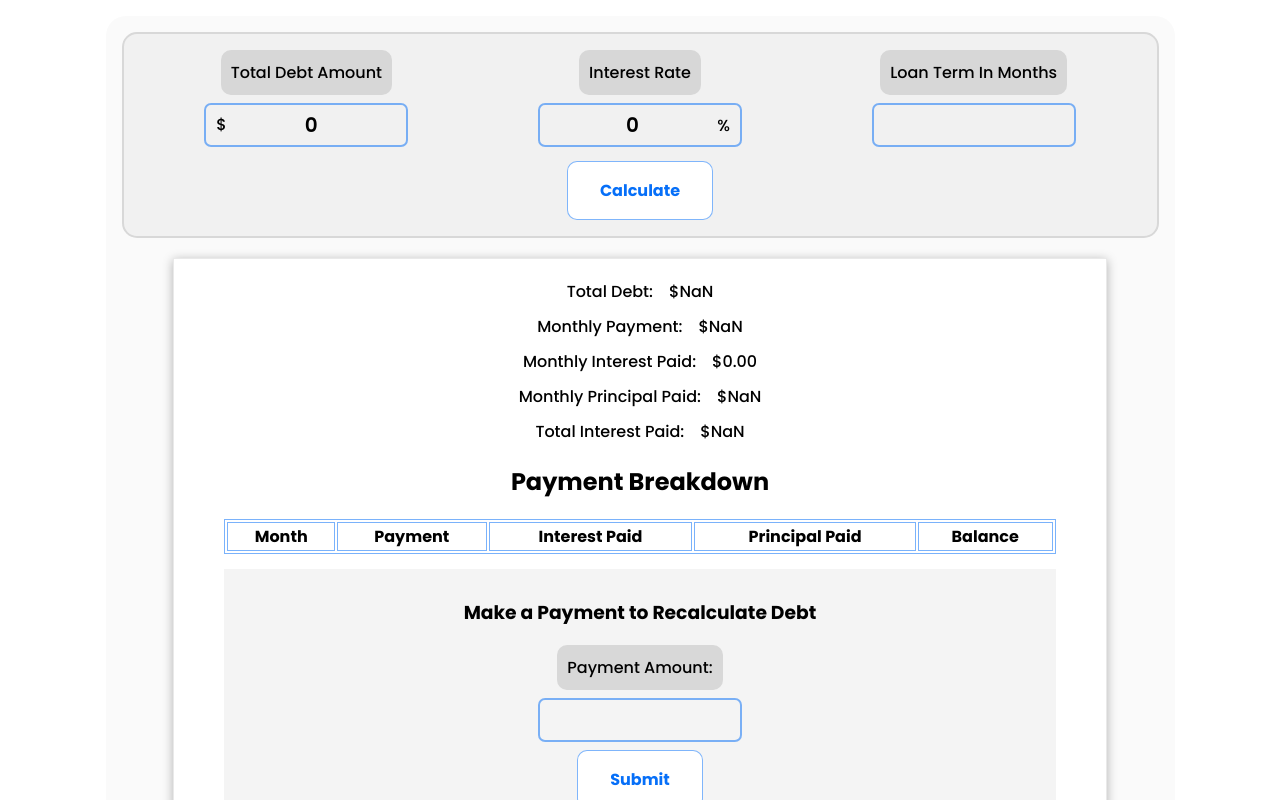
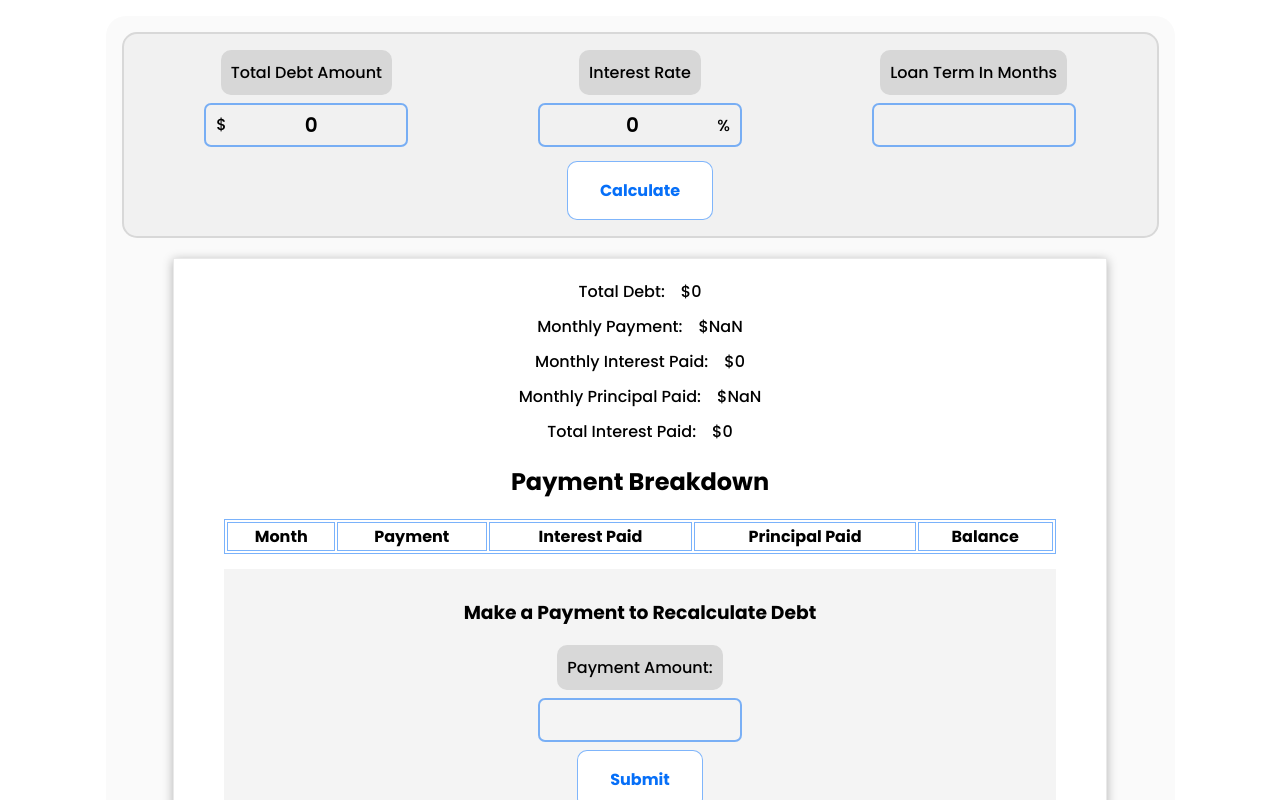
Before and after one commit to SaxtonGrey/debt-free-calc, a React (Create React App) app: page / in a window 1280 px wide. Both pictures are taken after a click on the button "Calculate". Shown: the top 800 px of the page. Built offline with nearby package versions, Linux system fonts and the light colour scheme.

Commit message:
Fix major flaw in logic

```diff
--- a/src/CalcDebtComp.jsx
+++ b/src/CalcDebtComp.jsx
@@ -7,52 +7,56 @@ class CalcDebtComp extends React.Component {
     const floatTotalDebt = parseFloat(totalDebt.toFixed(2));
     const floatInterestRate = parseFloat(interestRate.toFixed(2));
     const intLoanTerm = parseInt(loanTerm);
-    const monthlyPayment = ((floatInterestRate / 1200) * floatTotalDebt) + (floatTotalDebt / intLoanTerm);
-    const monthlyInterestPaid = ((floatInterestRate / 1200) * floatTotalDebt);
-    const totalInterestPaid = ((floatInterestRate / 1200) * floatTotalDebt * intLoanTerm);
+    const monthlyInterest = parseFloat(((floatInterestRate / 1200) * floatTotalDebt).toFixed(2));
+    const monthlyPrincipal = ((floatTotalDebt / intLoanTerm));
 
     this.state = {
-      totalDebt: (parseFloat(floatTotalDebt) + parseFloat(totalInterestPaid)).toFixed(2),
+      totalDebt: parseFloat((floatTotalDebt + monthlyInterest).toFixed(2)),
       interestRate: floatInterestRate,
       loanTerm: intLoanTerm,
-      monthlyPayment: parseFloat(monthlyPayment.toFixed(2)),
-      monthlyInterestPaid: parseFloat(monthlyInterestPaid.toFixed(2)),
-      monthlyPrincipal: Number((monthlyPayment - monthlyInterestPaid).toFixed(2)),
+      monthlyPayment: parseFloat((monthlyPrincipal + monthlyInterest).toFixed(2)),
+      monthlyInterest: monthlyInterest,
+      monthlyPrincipal: parseFloat(monthlyPrincipal.toFixed(2)),
       breakdown: [],
-      totalInterestPaid: parseFloat(totalInterestPaid.toFixed(2)),
       payments: [],
       paymentAmount: '',
+      interestPaid: 0.00,
     };
   }
 
   componentDidMount() {
-    const { monthlyPayment, monthlyInterestPaid } = this.state;
-    const monthlyPrincipal = (monthlyPayment - monthlyInterestPaid).toFixed(2);
-    this.setState({ monthlyPrincipal });
     this.calculateBreakdown();
   }
 
   calculateBreakdown = () => {
-    const { totalDebt, totalInterestPaid, loanTerm, monthlyPayment, monthlyPrincipal } = this.state;
-    const monthlyInterest = (totalInterestPaid / loanTerm).toFixed(2);
-    let balance = parseFloat(totalDebt);
-    let interestPaid = 0.00;
-    let principalPaid = 0.00;
+    const { totalDebt, interestRate, loanTerm, monthlyPrincipal, monthlyInterest } = this.state;
+    let balance = totalDebt - monthlyInterest;
+    let totalInterestPaid = 0.00;
     let breakdown = [];
 
     for (let i = 1; i <= loanTerm; i++) {
-      interestPaid += parseFloat(monthlyInterest);
-      principalPaid += parseFloat(monthlyPrincipal);
-      balance = Number((balance - monthlyPayment).toFixed(2));
-      breakdown.push({ month: i, monthlyPayment: parseFloat(monthlyPayment.toFixed(2)), interestPaid: parseFloat(interestPaid.toFixed(2)), principalPaid, balance });
+      const monthlyInterest = (interestRate / 1200) * balance;
+      const monthlyPayment = parseFloat((monthlyPrincipal + monthlyInterest).toFixed(2));
+      totalInterestPaid += monthlyInterest;
+      balance -= monthlyPrincipal;
+      if (i === loanTerm) {
+        balance = 0.00;
+      }
+
+      breakdown.push({
+        month: i,
+        monthlyPayment: monthlyPayment,
+        interestPaid: monthlyInterest,
+        principalPaid: parseFloat(monthlyPrincipal),
+        balance: parseFloat(balance.toFixed(2))
+      });
     }
 
     this.setState({
-      breakdown
+      breakdown,
+      interestPaid: parseFloat(totalInterestPaid.toFixed(2))
     });
   }
-
-
 
   handleAmountChange = (event) => {
     let amount = parseFloat(event.target.value)
@@ -60,14 +64,14 @@ class CalcDebtComp extends React.Component {
   }
 
   displayBreakdown = () => {
-    const { totalDebt, loanTerm, monthlyPayment, breakdown, monthlyPrincipal, monthlyInterestPaid } = this.state;
+    const { totalDebt, interestPaid, monthlyPayment, breakdown, monthlyPrincipal, monthlyInterest } = this.state;
     const breakdownList = breakdown.map(item => {
       return (
         <tr key={item.month}>
           <td>{item.month}</td>
-          <td>${item.monthlyPayment.toFixed(2)}</td>
+          <td>${item.monthlyPayment}</td>
           <td>${item.interestPaid.toFixed(2)}</td>
-          <td>${item.principalPaid.toFixed(2)}</td>
+          <td>${item.principalPaid}</td>
           <td>${item.balance.toFixed(2)}</td>
         </tr>
       );
@@ -82,11 +86,11 @@ class CalcDebtComp extends React.Component {
           </div>
           <div className="result-item">
             <div className="result-label">Monthly Payment:</div>
-            <div className="result-value">${monthlyPayment.toFixed(2)}</div>
+            <div className="result-value">${monthlyPayment}</div>
           </div>
           <div className="result-item">
             <div className="result-label">Monthly Interest Paid:</div>
-            <div className="result-value">${monthlyInterestPaid.toFixed(2)}</div>
+            <div className="result-value">${monthlyInterest}</div>
           </div>
           <div className="result-item">
             <div className="result-label">Monthly Principal Paid:</div>
@@ -94,7 +98,7 @@ class CalcDebtComp extends React.Component {
           </div>
           <div className="result-item">
             <div className="result-label">Total Interest Paid:</div>
-            <div className="result-value">${(monthlyInterestPaid * loanTerm).toFixed(2)}</div>
+            <div className="result-value">${interestPaid}</div>
           </div>
         </div>
         <div className="breakdown">
@@ -122,8 +126,8 @@ class CalcDebtComp extends React.Component {
     event.preventDefault();
     const { totalDebt, loanTerm, payments, paymentAmount } = this.state;
     const floatPaymentAmount = parseFloat(paymentAmount);
-    const newTotalDebt = parseFloat((totalDebt - floatPaymentAmount).toFixed(2));
-    const newLoanTerm = loanTerm - 1;
+    const newTotalDebt = parseFloat(totalDebt) - floatPaymentAmount;
+    let newLoanTerm = loanTerm - 1;
 
     if (floatPaymentAmount < (parseFloat(totalDebt) * 0.01) || floatPaymentAmount === 0) {
       alert('Payment must be greater than 1% of total/remaining debt');
@@ -131,29 +135,37 @@ class CalcDebtComp extends React.Component {
     }
 
     if (newLoanTerm === 0 || newTotalDebt <= 0) {
+      newLoanTerm = 1;
       alert('Congratulations! You have paid off your loan.');
-      return;
     }
 
-    const newMonthlyPayment = parseFloat((newTotalDebt / newLoanTerm).toFixed(2));
+    const newMonthlyPrincipal = parseFloat((newTotalDebt / newLoanTerm).toFixed(2));
     const newMonthlyInterestPaid = ((this.state.interestRate / 1200) * newTotalDebt);
-    const newTotalInterest = newMonthlyInterestPaid * newLoanTerm;
-    const newMonthlyPrincipal = parseFloat((newMonthlyPayment - newMonthlyInterestPaid).toFixed(2));
+    const newMonthlyPayment = parseFloat((newMonthlyPrincipal + newMonthlyInterestPaid).toFixed(2));
     const newPayments = [...payments, floatPaymentAmount];
     const newBalance = parseFloat((newTotalDebt - newMonthlyPrincipal).toFixed(2));
 
-    this.setState({
+    this.setState(
+      {
         payments: newPayments,
-      totalDebt: newTotalDebt,
+        totalDebt: (newTotalDebt + newMonthlyInterestPaid).toFixed(2),
         loanTerm: newLoanTerm,
-      totalInterestPaid: newTotalInterest,
         monthlyPayment: newMonthlyPayment,
-      monthlyInterestPaid: newMonthlyInterestPaid,
+        monthlyInterest: newMonthlyInterestPaid.toFixed(2),
         monthlyPrincipal: newMonthlyPrincipal,
         balance: newBalance,
         paymentAmount: '',
-    }, this.calculateBreakdown, this.displayBreakdown);
+      },
+    );
   }
+
+  componentDidUpdate(prevProps, prevState) {
+    if (prevState.totalDebt !== this.state.totalDebt) {
+      this.calculateBreakdown();
+      this.displayBreakdown();
+    }
+  }
+
 
   scrollToTop = () => {
     window.scrollTo({
@@ -172,7 +184,7 @@ class CalcDebtComp extends React.Component {
           <h3>Make a Payment to Recalculate Debt</h3>
           <form onSubmit={(event) => this.makePayment(event, paymentAmount)}>
             <label htmlFor="paymentAmount">Payment Amount:</label>
-            <input type="number" id="paymentAmount" name="paymentAmount" step={0.01} value={paymentAmount} onChange={this.handleAmountChange} />
+            <input type="number" id="paymentAmount" name="paymentAmount" step={0.01} onChange={this.handleAmountChange} />
             <button type="submit">Submit</button>
           </form>
         </div>
--- a/src/DebtFormComp.jsx
+++ b/src/DebtFormComp.jsx
@@ -9,21 +9,12 @@ class DebtFormComp extends React.Component {
 
   handleSubmit = (event) => {
     event.preventDefault();
-
     const { totalDebt, interestRate, loanTerm } = this.state;
-
-    let newLoanTerm = loanTerm;
-    if (loanTerm === 0.00 || loanTerm === "0") {
-      console.log('...working');
-
-      const tempMonthInt = parseFloat(((interestRate / 1200) * totalDebt).toFixed(2));
-      const tempTotalDebt = totalDebt + tempMonthInt;
-      const minPayment = tempTotalDebt * 0.01;
-      newLoanTerm = tempTotalDebt / minPayment;
-      console.log(newLoanTerm);
-    }
+    const minPayment = totalDebt * 0.01;
+    const newLoanTerm = loanTerm === 0.00 || loanTerm === "0" ? (totalDebt / minPayment).toString() : loanTerm.toString();
     this.setState({ totalDebt, interestRate, loanTerm: newLoanTerm, calculated: true });
   };
+
 
 
   render() {
```
Lines whose indentation alone changed are shown as unchanged.
